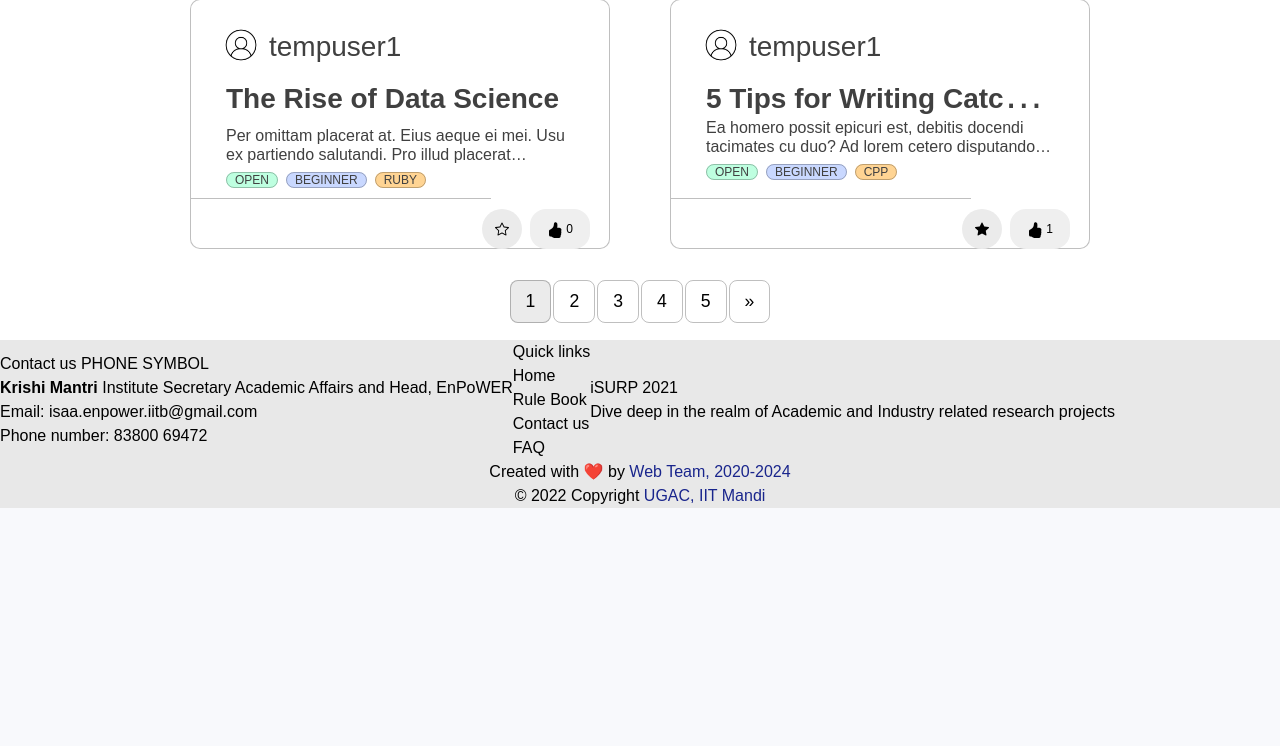
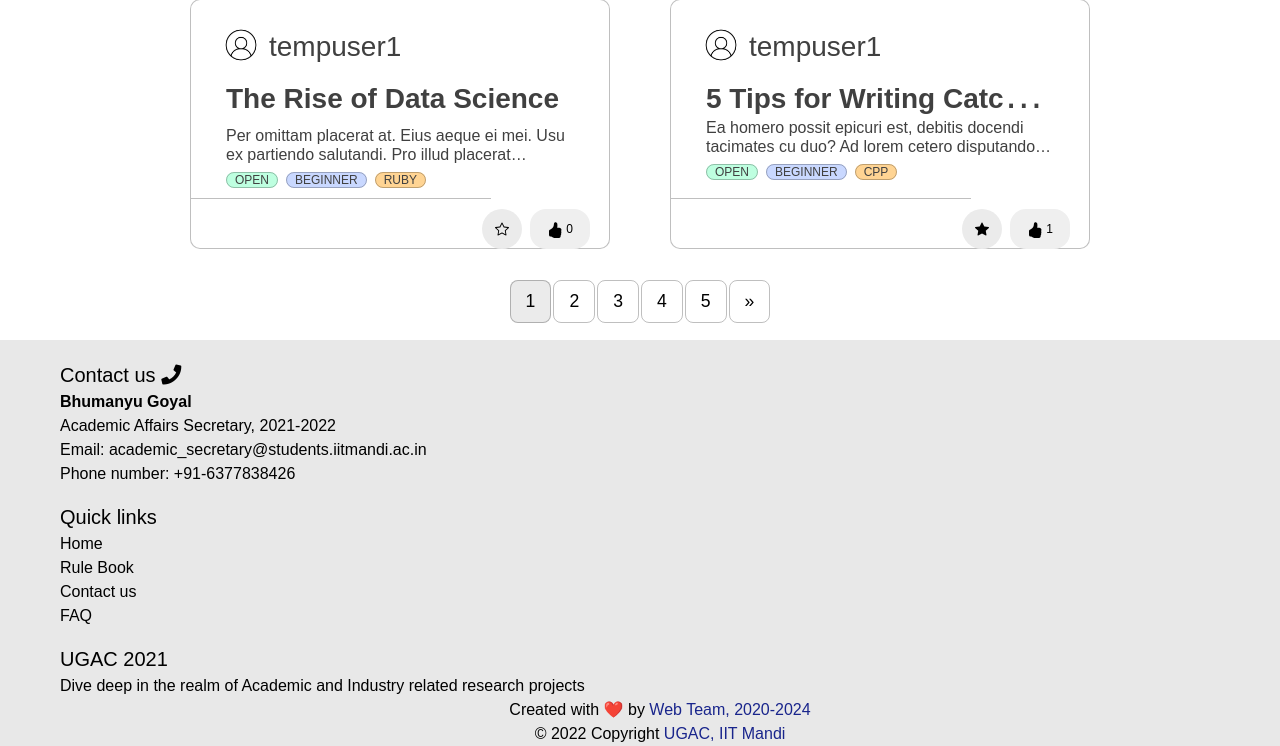
Before and after one commit to naveensaigit/project_portal, a Django app: page / in a window 1280 px wide. Shown: the part 1064-1810 px from the top of the page. Before the commit the page ends 1572 px from the top, so only its background shows below. Run offline with Django 4.2, Linux system fonts and the light colour scheme; a user stored in the database is signed in; data comes from the database, SQL or seed files in the repository; some libraries are stand-ins or nearby versions.

Commit message:
Enhanced footer slightly

```diff
--- a/home/static/home/footer.css
+++ b/home/static/home/footer.css
@@ -6,3 +6,18 @@
     display: flex;
     align-items: center;
 }
+
+.columnTitle {
+    font-size: 20px;
+}
+
+#footer {
+    padding: 20px 0px 0px 40px;
+}
+
+.footer_cards {
+    max-width: 1200px;
+    margin: 0 auto;
+    display: grid;
+    grid-gap: 1rem;
+}
--- a/home/templates/home/base.html
+++ b/home/templates/home/base.html
@@ -184,20 +184,22 @@
         </div>
         </div>
         <div id="footer">
-            <div class="vertical-center">
-                <div class="column">
+            <div class="footer_cards">
+                <div class="footer_card">
                     <div class="columnTitle">
-                        Contact us PHONE SYMBOL
+                        Contact us <i class="fa fa-phone" aria-hidden="true"></i>
                     </div>
                     <div class="columnDetails">
-                        <b>Krishi Mantri</b>
-                        Institute Secretary Academic Affairs and Head, EnPoWER
+                        <b>Bhumanyu Goyal</b>
                         <br>
-                        Email: isaa.enpower.iitb@gmail.com
+                        Academic Affairs Secretary, 2021-2022
                         <br>
-                        Phone number: 83800 69472
+                        Email: academic_secretary@students.iitmandi.ac.in
+                        <br>
+                        Phone number: +91-6377838426
                     </div>
                 </div>
+                <div class="footer_card">
                     <div class="column">
                         <div class="columnTitle">
                             Quick links
@@ -212,12 +214,15 @@
                             FAQ
                         </div>
                     </div>
+                </div>
+                <div class="footer_card">
                     <div class="column">
                         <div class="columnTitle">
-                        iSURP 2021
+                            UGAC 2021
                         </div>
                         <div class="columnDetails">
                             Dive deep in the realm of Academic and Industry related research projects
+                        </div>
                     </div>
                 </div>
             </div>
```
Lines whose indentation alone changed are shown as unchanged.
